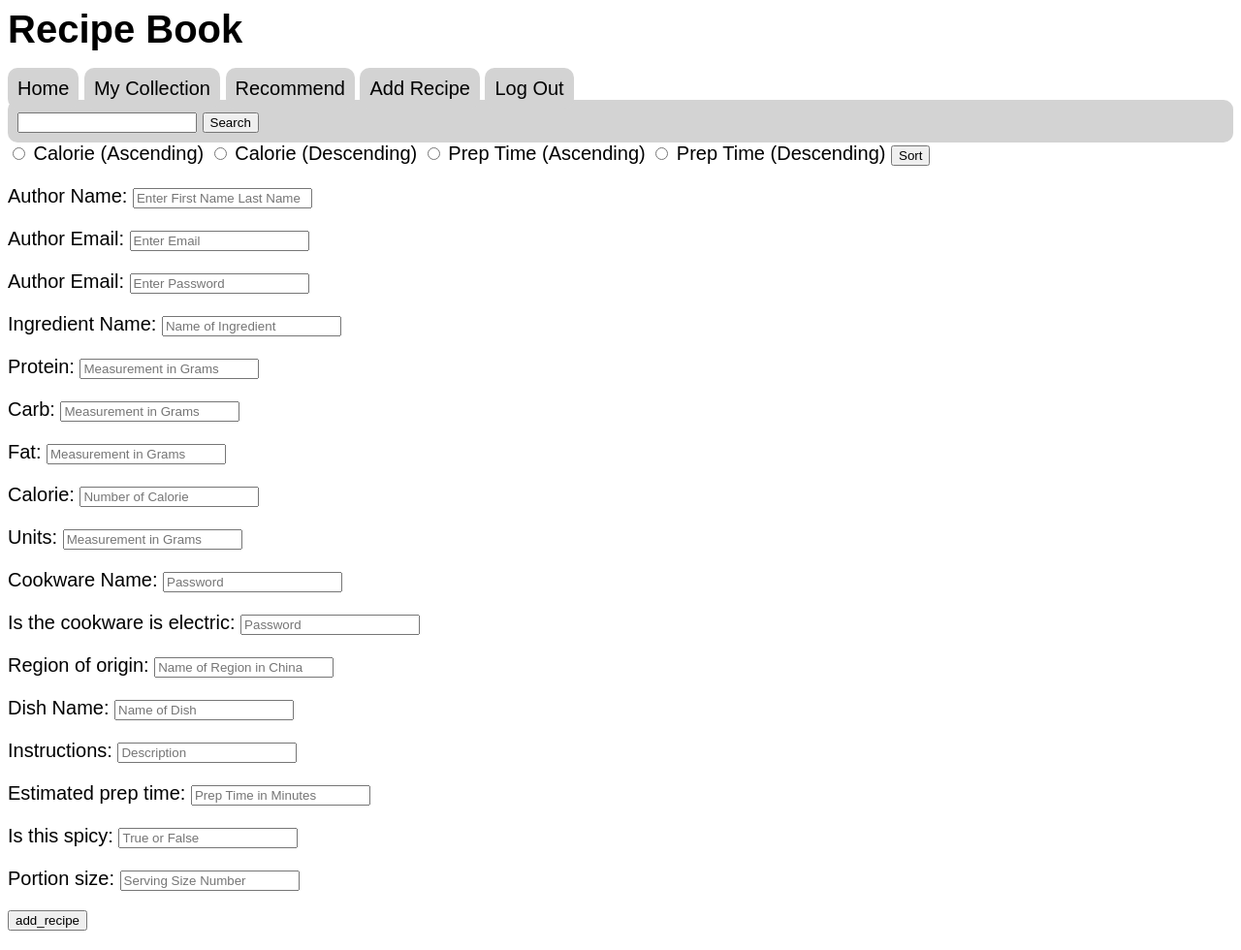
After one commit to ericachensudo/RecipeDatabase, a Flask app: template templates/add_recipe.html in a window 1280 px wide. The commit adds this page. Shown: the whole page at 97% size. Run offline with Flask 2, Linux system fonts and the light colour scheme; the template is opened without the code that fills it, so the values that code supplies are empty; parts of the project's set-up code (start-up, migrations or seed data) failed here and were passed over.

Commit message:
Create add_recipe.html functions

```diff
--- a/server.py
+++ b/server.py
@@ -376,6 +376,55 @@ def recs_result(recommendation=None):
   dish = dict(dish = dishes)
   return render_template("recs.html", **dish)
 
+@app.route('/add_page', methods=['POST'])
+def add_page():
+  return render_template("add_recipe.html")
+
+@app.route('/add_recipe', methods=['POST'])
+def add_recipe():
+
+  dish_id = g.conn.execute('SELECT MAX(ASCII(dish_id)) FROM Recipe')
+  dish_name = request.form['dish_name']
+  instructions = request.form['instructions']
+  prep_time = request.form['prep_time']
+  is_spicy = request.form['is_spicy']
+  g.conn.execute('INSERT INTO Recipe VALUES (%s, %s, %s, %s, %s)', dish_id, dish_name, instructions, prep_time, is_spicy)
+
+  ingredient_id = g.conn.execute('SELECT MAX(ASCII(ingredient_id)) FROM Ingredients')
+  ingredient_name = request.form['ingredient_name']
+  protein = request.form['protein']
+  carb = request.form['carb']
+  fat = request.form['fat']
+  calorie = request.form['calorie']
+  units = request.form['units']
+  g.conn.execute('INSERT INTO Ingredients VALUES (%s, %s, %s, %s, %s, %s, %s)', ingredient_id, ingredient_name, protein, carb, fat, calorie, units)
+
+  portion = request.form['portion']
+  g.conn.execute('INSERT INTO Contains VALUES (%s, %s, %s)', dish_id, ingredient_id, portion)
+
+  region_name = request.form['region_name']
+  g.conn.execute('INSERT INTO Cuisine VALUES (%s, %s)', cuisine_id, region_name)
+
+  cuisine_id = g.conn.execute('SELECT MAX(ASCII(cuisine_id)) FROM Type_Of')
+  g.conn.execute('INSERT INTO Type_Of VALUES (%s, %s)', dish_id, cuisine_id)
+
+  cookware_name = request.form['cookware_name']
+  is_electric = request.form['is_electric']
+  g.conn.execute('INSERT INTO Cookware VALUES (%s, %s, %s)', cookware_id, cookware_name, is_electric)
+
+  cookware_id = g.conn.execute('SELECT MAX(ASCII(cookware_id)) FROM Utilizes')
+  g.conn.execute('INSERT INTO Utilizes VALUES (%s, %s)', dish_id, cookware_id)
+
+  auth_name = request.form['auth_name']
+  auth_email = request.form['auth_email']
+  auth_password = request.form['auth_password']
+  g.conn.execute('INSERT INTO Author VALUES (%s, %s, %s)', auth_id, auth_name, auth_email, auth_password)
+
+  auth_id = g.conn.execute('SELECT MAX(ASCII(auth_id)) FROM Writes')
+  g.conn.execute('INSERT INTO Writes VALUES (%s, %s)',auth_id, dish_id)
+
+  return render_template('/add_recipe.html')
+
 if __name__ == "__main__":
   import click
 
--- /dev/null
+++ b/templates/add_recipe.html
@@ -0,0 +1,39 @@
+{% extends "layout.html" %}
+
+{% block content %}
+
+    <body>
+        <form method="POST" action="/add_recipe">
+
+<!-- keep track of last author ID in system and increment -->
+        <p> Author Name: <input type="text" placeholder="Enter First Name Last Name" name="auth_name"> </p>
+        <p> Author Email: <input type="text" placeholder="Enter Email" name="auth_email"> </p>
+        <p> Author Email: <input type="text" placeholder="Enter Password" name="auth_password"> </p>
+
+<!-- keep track of last ingredient ID in system and increment -->
+        <p> Ingredient Name: <input placeholder="Name of Ingredient" type="text" name="ingredient_name"> </p>
+        <p> Protein: <input type="text" placeholder="Measurement in Grams" name="protein"> </p>
+        <p> Carb: <input type="text" placeholder="Measurement in Grams" name="carb"> </p>
+        <p> Fat: <input type="text" placeholder="Measurement in Grams" name="fat"> </p>
+        <p> Calorie: <input type="text" placeholder="Number of Calorie" name="calorie"></p>
+        <p> Units: <input type="text" placeholder="Measurement in Grams" name="units"> </p>
+
+<!-- keep track of last cookware ID in system and increment -->
+        <p> Cookware Name: <input type="text" placeholder="Password" name="cookware_name"> </p>
+        <p> Is the cookware is electric: <input type="text" placeholder="Password" name="is_electric"> </p>
+
+<!-- keep track of last cuisine ID in system and increment -->
+        <p> Region of origin: <input type="text" placeholder="Name of Region in China" name="region_name"> </p>
+
+<!-- keep track of last dish ID in system and increment -->
+        <p> Dish Name: <input type="text" placeholder="Name of Dish" name="dish_name"> </p>
+        <p> Instructions: <input type="text" placeholder="Description" name="instructions"> </p>
+        <p> Estimated prep time: <input type="text" placeholder="Prep Time in Minutes" name="prep_time"> </p>
+        <p> Is this spicy: <input type="text" placeholder="True or False" name="is_spicy"> </p>
+        <p> Portion size: <input type="text" placeholder="Serving Size Number" name="portion"> </p>
+
+        <input class="btn btn-default" type="submit" value="add_recipe">
+
+    </form>
+    </body>
+{% endblock %}
--- a/templates/layout.html
+++ b/templates/layout.html
@@ -36,6 +36,7 @@
     <a class="nav_bar" href="/">Home</a>
     <a class="nav_bar" href="/tocollection">My Collection</a>
     <a class="nav_bar" href="/recs">Recommend</a>
+    <a class="nav_bar" href="/add_page">Add Recipe</a>
     <a class="nav_bar" href="/login_page">Log Out</a>
     <form class="nav_bar" method="POST" action="/search">
       <input type="text" name="keyword"> <input type="submit" value="Search">
```
